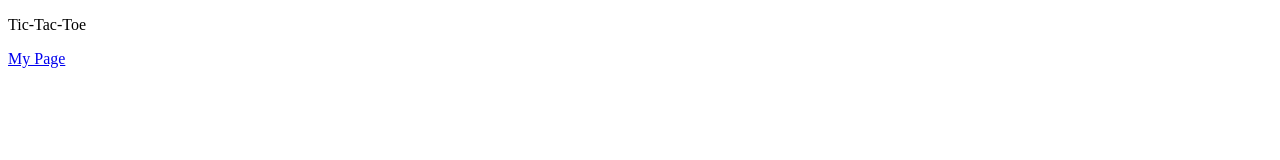
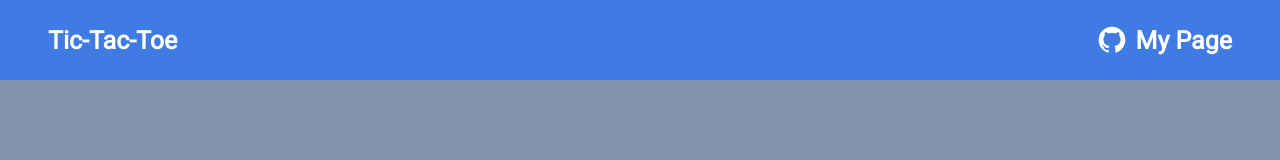
Before and after one commit to spamus12/tic-tac-toe-project, a plain HTML site: page index.html in a window 1280 px wide. Drawn offline with Linux system fonts and the light colour scheme.

Commit message:
Structure header and add links to github page

```diff
--- a/index.html
+++ b/index.html
@@ -12,7 +12,11 @@
 
     <div class="header">
         <p class="title">Tic-Tac-Toe</p>
-        <a href="https://github.com/spamus12" class="github-link" target="_blank">My Page</a>
+
+        <div class="github-link">
+            <a href="http://github.com/spamus12" class="link-logo" target="_blank" rel="noopener noreferrer"></a>
+            <a href="https://github.com/spamus12" class="link-text" target="_blank" rel="noopener noreferrer">My Page</a>
+        </div>
     </div>
 
 </body>
--- a/style.css
+++ b/style.css
@@ -0,0 +1,66 @@
+
+
+@font-face {
+    font-family: "Roboto";
+    src: url(./fonts/Roboto-VariableFont_wdth\,wght.ttf);
+    font-weight: normal;
+    font-style: normal;
+}
+
+
+* {
+    font-family: Roboto;
+}
+
+:root {
+    --header-color: #407be3;
+    --header-font-color: white;
+
+    --body-background-color: #8493ad;
+}
+
+
+/* Header */
+.header {
+    background-color: var(--header-color);
+    max-width: 100vw;
+    height: 5rem;
+
+    display: flex;
+    justify-content: space-between;
+    align-items: center;
+
+    padding-left: 3rem;
+    padding-right: 3rem;
+    font-size: 25px;
+    font-weight: 750;
+
+    color: var(--header-font-color);
+}
+
+
+.header .github-link {
+    display: flex;
+    align-items: center;
+    gap: 8px;
+}
+
+.header a.link-text {
+    text-decoration: none;
+    color: var(--header-font-color);
+}
+
+.header a.link-logo {
+    border: none;
+    background-color: transparent;
+    background-image: url("./icons/github.svg");
+    width: 2rem;
+    height: 2rem;
+}
+
+
+/* Main section */
+body {
+    margin: 0px;
+    background-color: var(--body-background-color);
+}
```
Also changed, not shown: icons/github.svg (added).
